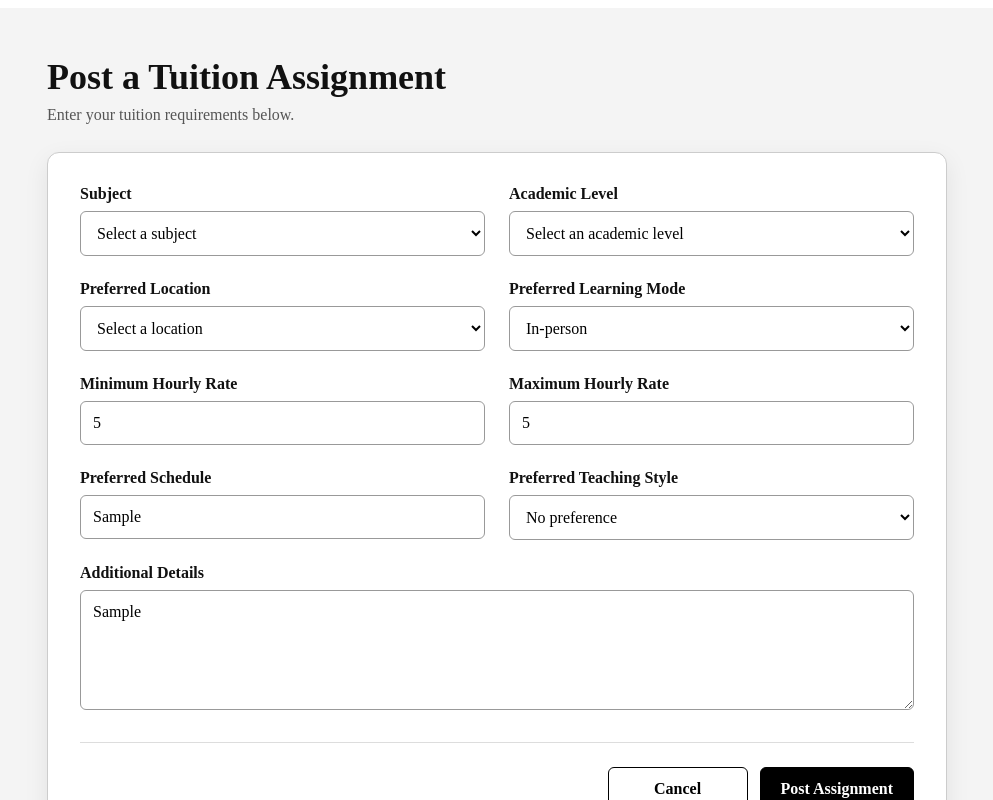
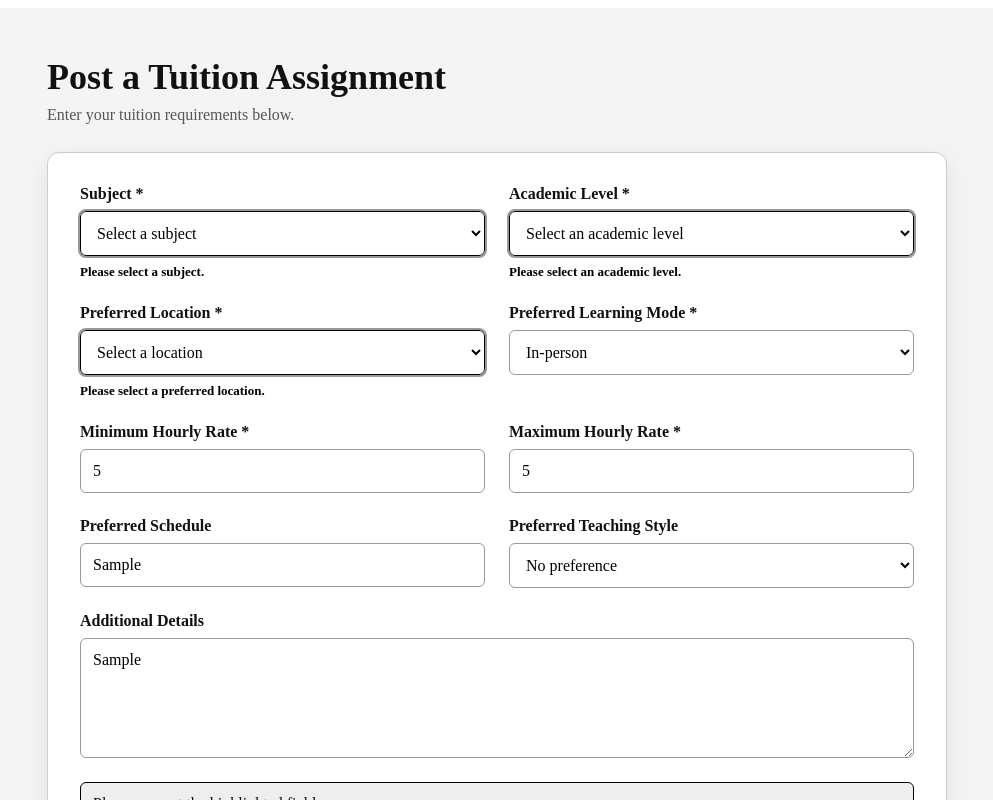
Before and after one commit to jyunwey/tutorlah, a Vue app: page /post-assignment in a window 1280 px wide. Both pictures are taken after typing "5", "5", "Sample", "Sample" into the empty fields and a click on the button "Post Assignment". Shown: the top 800 px of the page, without its empty margins (143-1136 px from the left). Built offline with nearby package versions, Linux system fonts and the light colour scheme.

Commit message:
Validate Post Assignment form

```diff
--- a/src/views/PostAssignmentView.vue
+++ b/src/views/PostAssignmentView.vue
@@ -1,5 +1,5 @@
 <script setup>
-import { reactive } from 'vue'
+import { reactive, ref } from 'vue'
 
 const form = reactive({
   subject: '',
@@ -13,12 +13,89 @@ const form = reactive({
   additionalDetails: '',
 })
 
+const errors = reactive({})
+const formMessage = ref('')
+
+function clearError(fieldName) {
+  delete errors[fieldName]
+}
+
+function clearErrors() {
+  Object.keys(errors).forEach((fieldName) => {
+    delete errors[fieldName]
+  })
+}
+
+function validateForm() {
+  clearErrors()
+
+  if (!form.subject) {
+    errors.subject = 'Please select a subject.'
+  }
+
+  if (!form.level) {
+    errors.level = 'Please select an academic level.'
+  }
+
+  if (!form.location) {
+    errors.location = 'Please select a preferred location.'
+  }
+
+  if (!form.learningMode) {
+    errors.learningMode = 'Please select a learning mode.'
+  }
+
+  const minimumRate = Number(form.minimumRate)
+  const maximumRate = Number(form.maximumRate)
+
+  if (
+    form.minimumRate === ''
+    || !Number.isFinite(minimumRate)
+    || minimumRate <= 0
+  ) {
+    errors.minimumRate =
+      'Please enter a valid minimum rate.'
+  }
+
+  if (
+    form.maximumRate === ''
+    || !Number.isFinite(maximumRate)
+    || maximumRate <= 0
+  ) {
+    errors.maximumRate =
+      'Please enter a valid maximum rate.'
+  }
+
+  if (
+    !errors.minimumRate
+    && !errors.maximumRate
+    && maximumRate < minimumRate
+  ) {
+    errors.maximumRate =
+      'Maximum rate cannot be lower than minimum rate.'
+  }
+
+  return Object.keys(errors).length === 0
+}
+
 function handleSubmit() {
-  console.log('Assignment form:', {
+  formMessage.value = ''
+
+  if (!validateForm()) {
+    formMessage.value =
+      'Please correct the highlighted fields.'
+    return
+  }
+
+  console.log('Valid assignment form:', {
     ...form,
   })
+
+  formMessage.value =
+    'The form is valid and ready to be submitted.'
 }
 </script>
+
 <template>
   <main class="post-assignment-page">
     <h1>Post a Tuition Assignment</h1>
@@ -29,14 +106,20 @@ function handleSubmit() {
 
     <form
         class="assignment-form"
+        novalidate
         @submit.prevent="handleSubmit"
     >
       <div>
         <label for="subject">
-          Subject
+          Subject *
         </label>
 
-        <select id="subject" v-model="form.subject">
+        <select
+          id="subject"
+          v-model="form.subject"
+          :aria-invalid="Boolean(errors.subject)"
+          @change="clearError('subject')"
+        >
           <option value="">
             Select a subject
           </option>
@@ -53,14 +136,26 @@ function handleSubmit() {
             Science
           </option>
         </select>
+
+        <p
+          v-if="errors.subject"
+          class="field-error"
+        >
+          {{ errors.subject }}
+        </p>
       </div>
 
-      <div>
+     <div>
         <label for="level">
-          Academic Level
+          Academic Level *
         </label>
 
-        <select id="level" v-model="form.level">
+        <select
+          id="level"
+          v-model="form.level"
+          :aria-invalid="Boolean(errors.level)"
+          @change="clearError('level')"
+        >
           <option value="">
             Select an academic level
           </option>
@@ -77,14 +172,26 @@ function handleSubmit() {
             Junior College
           </option>
         </select>
+
+        <p
+          v-if="errors.level"
+          class="field-error"
+        >
+          {{ errors.level }}
+        </p>
       </div>
 
       <div>
         <label for="location">
-          Preferred Location
+          Preferred Location *
         </label>
 
-        <select id="location" v-model="form.location">
+        <select
+          id="location"
+          v-model="form.location"
+          :aria-invalid="Boolean(errors.location)"
+          @change="clearError('location')"
+        >
           <option value="">
             Select a location
           </option>
@@ -109,14 +216,26 @@ function handleSubmit() {
             Central
           </option>
         </select>
+
+        <p
+          v-if="errors.location"
+          class="field-error"
+        >
+          {{ errors.location }}
+        </p>
       </div>
 
       <div>
         <label for="learning-mode">
-          Preferred Learning Mode
+          Preferred Learning Mode *
         </label>
 
-        <select id="learning-mode" v-model="form.learningMode">
+        <select
+          id="learning-mode"
+          v-model="form.learningMode"
+          :aria-invalid="Boolean(errors.learningMode)"
+          @change="clearError('learningMode')"
+        >
           <option value="In-person">
             In-person
           </option>
@@ -129,30 +248,57 @@ function handleSubmit() {
             Either
           </option>
         </select>
+
+        <p
+          v-if="errors.learningMode"
+          class="field-error"
+        >
+          {{ errors.learningMode }}
+        </p>
       </div>
 
       <div>
         <label for="minimum-rate">
-          Minimum Hourly Rate
+          Minimum Hourly Rate *
         </label>
 
         <input
           id="minimum-rate"
-          v-model="form.minimumRate"
+          v-model.number="form.minimumRate"
           type="number"
+          min="1"
+          :aria-invalid="Boolean(errors.minimumRate)"
+          @input="clearError('minimumRate')"
         />
+
+        <p
+          v-if="errors.minimumRate"
+          class="field-error"
+        >
+          {{ errors.minimumRate }}
+        </p>
       </div>
 
       <div>
         <label for="maximum-rate">
-          Maximum Hourly Rate
+          Maximum Hourly Rate *
         </label>
 
         <input
           id="maximum-rate"
-          v-model="form.maximumRate"
+          v-model.number="form.maximumRate"
           type="number"
+          min="1"
+          :aria-invalid="Boolean(errors.maximumRate)"
+          @input="clearError('maximumRate')"
         />
+
+        <p
+          v-if="errors.maximumRate"
+          class="field-error"
+        >
+          {{ errors.maximumRate }}
+        </p>
       </div>
 
       <div>
@@ -202,6 +348,18 @@ function handleSubmit() {
           rows="5"
         ></textarea>
       </div>
+
+      <p
+        v-if="formMessage"
+        class="form-message"
+        :class="{
+          error: Object.keys(errors).length > 0,
+          success: Object.keys(errors).length === 0,
+        }"
+        aria-live="polite"
+      >
+        {{ formMessage }}
+      </p>
 
     <footer class="form-actions">
     <button
@@ -342,6 +500,34 @@ button {
   background: #333333;
 }
 
+[aria-invalid='true'] {
+  border-color: black;
+  outline: 2px solid #999999;
+}
+
+.field-error {
+  margin: 0;
+  color: black;
+  font-size: 13px;
+  font-weight: 600;
+}
+
+.form-message {
+  grid-column: 1 / -1;
+  margin: 0;
+  padding: 12px;
+  border: 1px solid black;
+  border-radius: 6px;
+}
+
+.form-message.error {
+  background: #eeeeee;
+}
+
+.form-message.success {
+  background: white;
+}
+
 @media (max-width: 700px) {
   .post-assignment-page {
     padding: 28px 14px;
```
